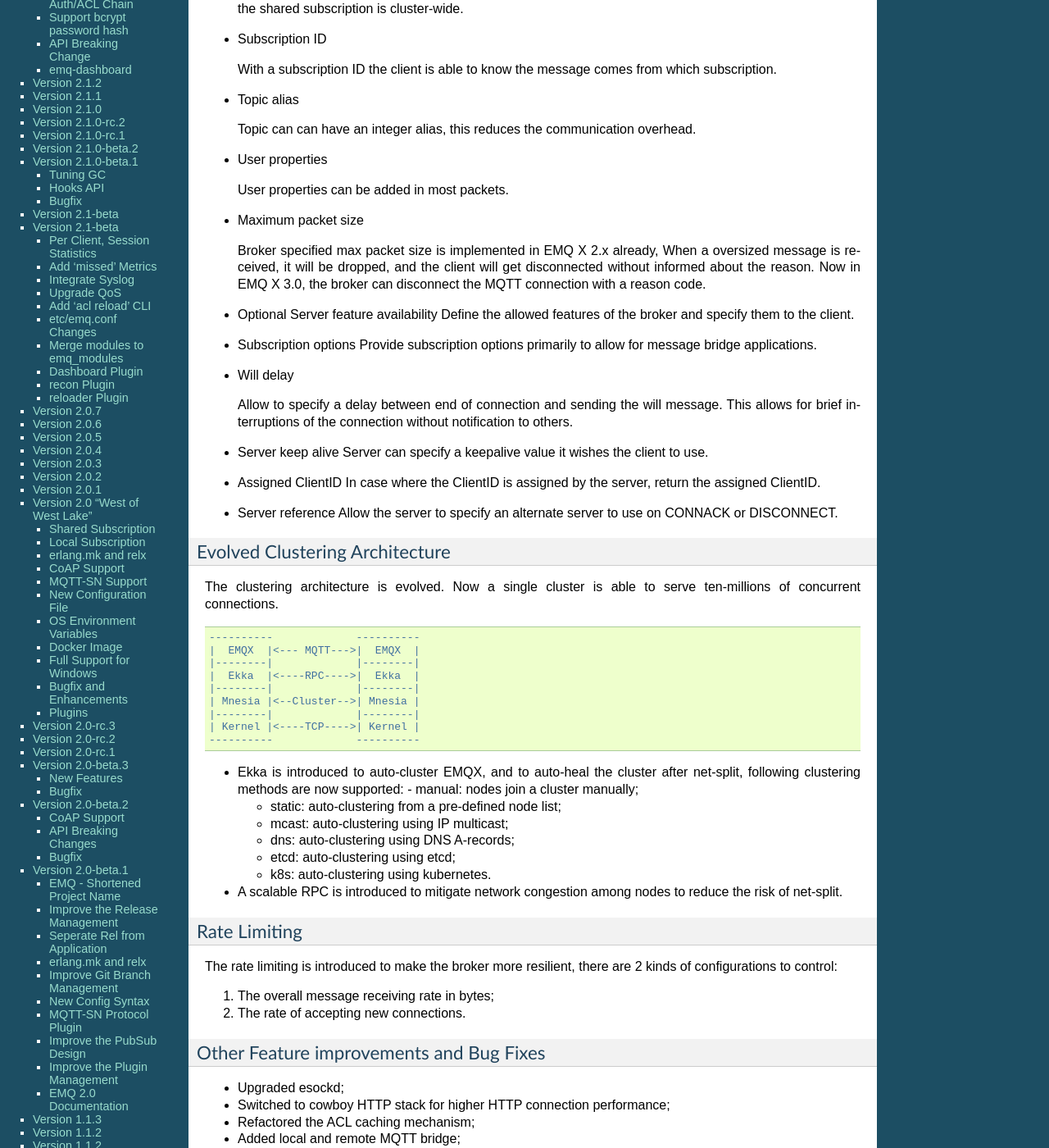
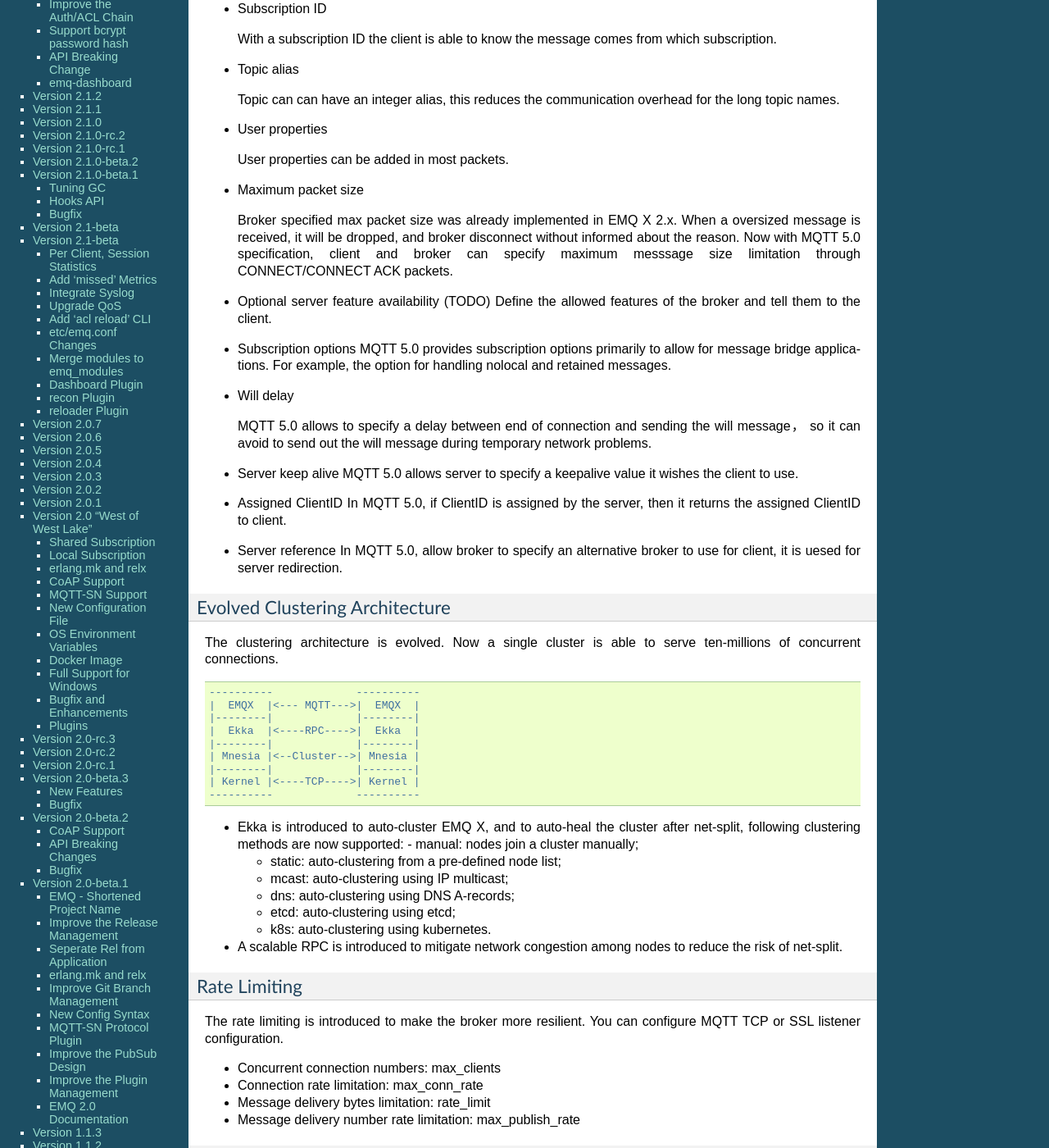
Before and after one commit to emqxarchive/emqx-docs-en, a Sphinx documentation site: the page built from source/changes.rst, in a window 1280 px wide and 1400 px high, scrolled down 2653 px. Shown: the whole window at 82% size. Built offline with Sphinx 7.4.7, drawn with Linux system fonts in a browser that asks for light colours; some of the changed text lies outside the part shown.

Commit message:
change some translation

```diff
--- a/source/changes.rst
+++ b/source/changes.rst
@@ -13,7 +13,7 @@
 
 *Release Date: 2018-09-10*
 
-The EMQ X 3.0-beta.2 release is mainly for bug fixes and feature improvements on MQTT 5.0.
+The EMQ X 3.0-beta.2 release is mainly for bug fixes and new features support for MQTT 5.0.
 
 EMQ X Core
 ----------
@@ -84,7 +84,7 @@
 
 Enhancements:
 
-- Pass both query and body params within the callback args
+- Pass both query and body params to the callback functions
 
   GitHub issue: `emqx/minirest#4 <https://github.com/emqx/minirest/pull/4>`_
 
@@ -93,31 +93,29 @@
 
 Enhancements:
 
-- Fail fast in case the otp version in use is 20 or older
+- Check OTP version while compiling.
 
   GitHub issue: `emqx/emqx-rel#217 <https://github.com/emqx/emqx-rel/pull/217>`_
 
 .. _release_3.0_beta.1:
 
-------------------
-Version 3.0-beta.1
-------------------
-
-*Release Date: 2018-08-31*
+------------------------
+EMQ X 3.0-beta.1 version
+------------------------
+
+*Release Date: 2018-09-02*
 
 *Release Name: Promises of Tomorrow*
 
 Introduction
 ------------
 
-EMQ X 3.0, named "Promise of Tomorrow", is a major release.
-
-EMQ X 3.0 is the first release that supports MQTT 5.0 Protocol Specification; meanwhile it is backward compatible with MQTT 3 (3.1 & 3.1.1)
-
-Besides supporting MQTT 5.0, EMQ X 3.0 comes with more functional features. Performance and stability are also improved significantly after refactoring some core components.
-
-MQTT 5.0 Protocol Supoort
--------------------------
+3.0-beta.1 version is now officially released. It is backward compatible with MQTT 3 (3.1 & 3.1.1), and also fully support for MQTT 5.0 specification.
+
+It also comes with some important features, scalability and extensibility are improved significantly as well after refactoring some core components.
+
+MQTT 5.0 Protocol specification supoort
+----------------------------------------
 
 - New packet type
 
@@ -161,7 +159,7 @@
 
 - Topic alias
 
-  Topic can can have an integer alias, this reduces the communication overhead.
+  Topic can can have an integer alias, this reduces the communication overhead for the long topic names.
 
 - User properties
 
@@ -169,26 +167,26 @@
 
 - Maximum packet size
 
-  Broker specified max packet size is implemented in EMQ X 2.x already, When a oversized message is received, it will be dropped, and the client will get disconnected without informed about the reason. Now in EMQ X 3.0, the broker can disconnect the MQTT connection with a reason code.
-
-- Optional Server feature availability
-  Define the allowed features of the broker and specify them to the client.
+  Broker specified max packet size was already implemented in EMQ X 2.x. When a oversized message is received, it will be dropped, and broker disconnect without informed about the reason. Now with MQTT 5.0 specification, client and broker can specify maximum messsage size limitation through CONNECT/CONNECT ACK packets.
+
+- Optional server feature availability (TODO)
+  Define the allowed features of the broker and tell them to the client.
 
 - Subscription options
-  Provide subscription options primarily to allow for message bridge applications.
+  MQTT 5.0 provides subscription options primarily to allow for message bridge applications. For example, the option for handling nolocal and retained messages.
 
 - Will delay
 
-  Allow to specify a delay between end of connection and sending the will message. This allows for brief interruptions of the connection without notification to others.
+  MQTT 5.0 allows to specify a delay between end of connection and sending the will message， so it can avoid to send out the will message during temporary network problems.
 
 - Server keep alive
-  Server can specify a keepalive value it wishes the client to use.
+  MQTT 5.0 allows server to specify a keepalive value it wishes the client to use.
 
 - Assigned ClientID
-  In case where the ClientID is assigned by the server, return the assigned ClientID.
+  In MQTT 5.0, if ClientID is assigned by the server, then it returns the assigned ClientID to client.
 
 - Server reference
-  Allow the server to specify an alternate server to use on CONNACK or DISCONNECT.
+  In MQTT 5.0, allow broker to specify an alternative broker to use for client, it is uesed for server redirection.
 
 Evolved Clustering Architecture
 -------------------------------
@@ -207,7 +205,7 @@
     | Kernel |<----TCP---->| Kernel |
     ----------             ----------
 
-- Ekka is introduced to auto-cluster EMQX, and to auto-heal the cluster after net-split, following clustering methods are now supported:
+- Ekka is introduced to auto-cluster EMQ X, and to auto-heal the cluster after net-split, following clustering methods are now supported:
   - manual: nodes join a cluster manually;
 
   - static: auto-clustering from a pre-defined node list;
@@ -225,11 +223,16 @@
 Rate Limiting
 -------------
 
-The rate limiting is introduced to make the broker more resilient, there are 2 kinds of configurations to control:
-
-1. The overall message receiving rate in bytes;
-
-2. The rate of accepting new connections.
+The rate limiting is introduced to make the broker more resilient. You can configure MQTT TCP or SSL listener configuration.
+
+- Concurrent connection numbers: max_clients
+
+- Connection rate limitation: max_conn_rate
+
+- Message delivery bytes limitation: rate_limit
+
+- Message delivery number rate limitation: max_publish_rate
+
 
 Other Feature improvements and Bug Fixes
 ----------------------------------------
@@ -242,13 +245,13 @@
 
 - Added local and remote MQTT bridge;
 
-- Introduced "zone" in to EMQX, different zone can have different configuration;
-
-- Refactored session module, data copy among nodes is reduced, thus higher inter-nodes communication efficiency;
+- Introduced concept of "zone", different zones can have different configuration;
+
+- Refactored session module, and reduced data copy among nodes, thus higher inter-nodes communication efficiency;
 
 - Improved of OpenLDAP Access Control;
 
-- Added a new plugin for delayed publish;
+- Added delayed publish;
 
 - Support new statistic and metrics to Prometheus;
 
```
Also changed, not shown: other parts of source/changes.rst (+3 -3 lines).
